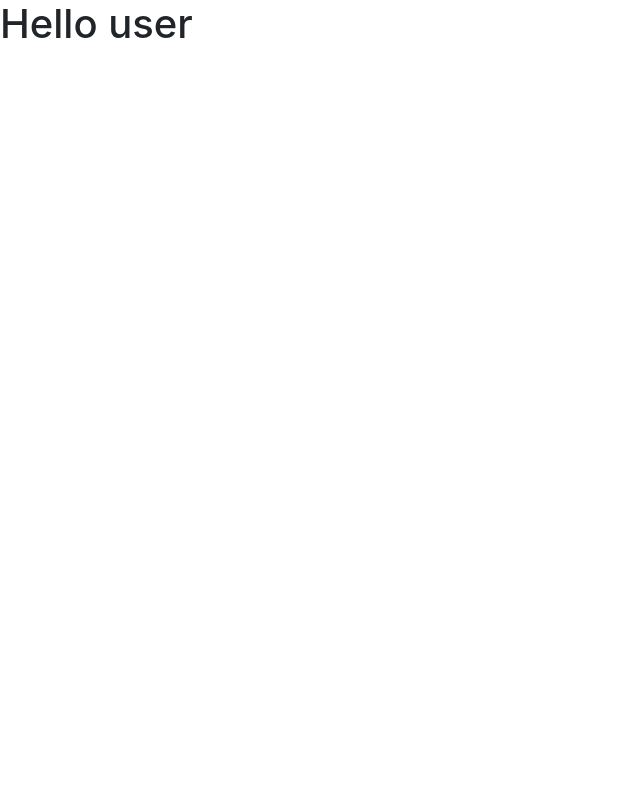
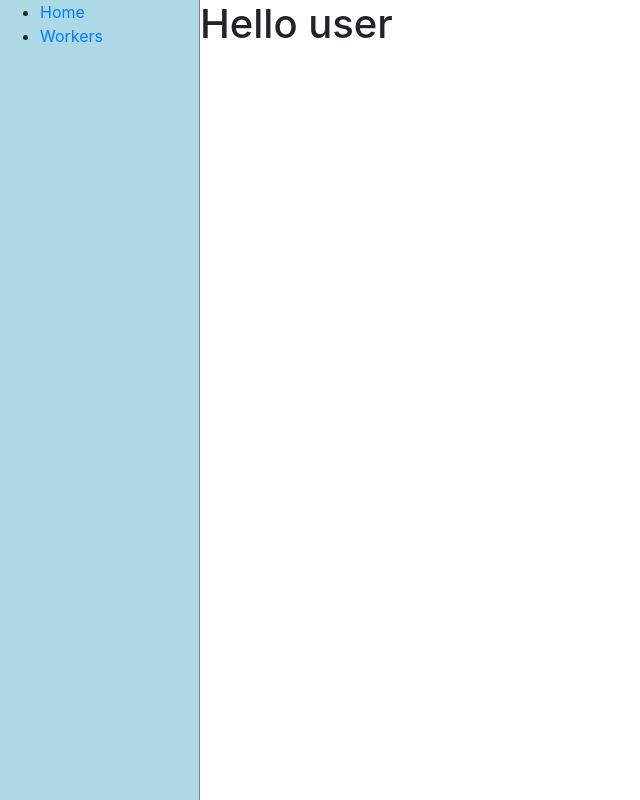
Before and after one commit to turulko-oleksandr/scope-flow, a Django app: page / in a window 1280 px wide. Shown: the whole page, without its empty margins (0-640 px from the left). Run offline with Django 5.2, Linux system fonts and the light colour scheme; some libraries are stand-ins or nearby versions.

Commit message:
feat(layout): improve layout styles and add worker-list view

```diff
--- a/scope_flow/urls.py
+++ b/scope_flow/urls.py
@@ -16,8 +16,9 @@ Including another URLconf
 """
 from django.contrib import admin
 from django.urls import path
-from scope_flow.views import home_page
+from scope_flow.views import home_page, WorkerListView
 
 urlpatterns = [
     path("", home_page, name="home-page"),
+    path("workers/", WorkerListView.as_view(), name="worker-list"),
 ]
--- a/scope_flow/views.py
+++ b/scope_flow/views.py
@@ -1,5 +1,13 @@
 from django.shortcuts import render
+from django.views import generic
+
+from scope_flow.models import Worker
+
 
 # Create your views here.
 def home_page(request):
     return render(request,"base.html")
+
+class WorkerListView(generic.ListView):
+    model = Worker
+    template_name = "worker/worker_list.html"
--- a/static/styles.css
+++ b/static/styles.css
@@ -0,0 +1,22 @@
+a {
+    color: black;
+    text-decoration: none;
+}
+
+main{
+    display: block;
+}
+
+#layout {
+    display: grid;
+    grid-template-columns: 200px 1fr; /* nav & main */
+    grid-template-rows: auto 1fr; /* header & content */
+    height: 100vh;
+}
+
+#sidebar{
+    display: block;
+    background-color: lightblue;
+    border-right: gray 1px solid;
+    height: 100vh;
+}
--- a/templates/base.html
+++ b/templates/base.html
@@ -9,15 +9,23 @@
   <link rel="stylesheet" href="https://cdn.jsdelivr.net/npm/bootstrap@4.4.1/dist/css/bootstrap.min.css" integrity="sha384-Vkoo8x4CGsO3+Hhxv8T/Q5PaXtkKtu6ug5TOeNV6gBiFeWPGFN9MuhOf23Q9Ifjh" crossorigin="anonymous">
 </head>
 <body>
+<header>
 
-  <h1>Hello user</h1>
-   <div id="sidebar">
-   {% block sidebar %}
-     {% include "includes/sidebar.html" %}
-   {% endblock %}
- </div>
- <div id="content">
-     {% block content %}{% endblock %}
- </div>
+</header>
+<div id="layout">
+  <nav id="sidebar">
+    {% block sidebar %}
+       {% include "includes/sidebar.html" %}
+     {% endblock %}
+  </nav>
+
+   <main id="content">
+       {% block content %}
+         <h1>
+         Hello user
+         </h1>
+       {% endblock %}
+   </main>
+</div>
 </body>
 </html>
--- /dev/null
+++ b/templates/includes/sidebar.html
@@ -0,0 +1,4 @@
+<ul>
+  <li><a href="/">Home</a></li>
+  <li><a href={% url "worker-list" %}>Workers</a></li>
+</ul>
```
Also changed, not shown: templates/worker/worker_list.html (added, +10 -0 lines).
